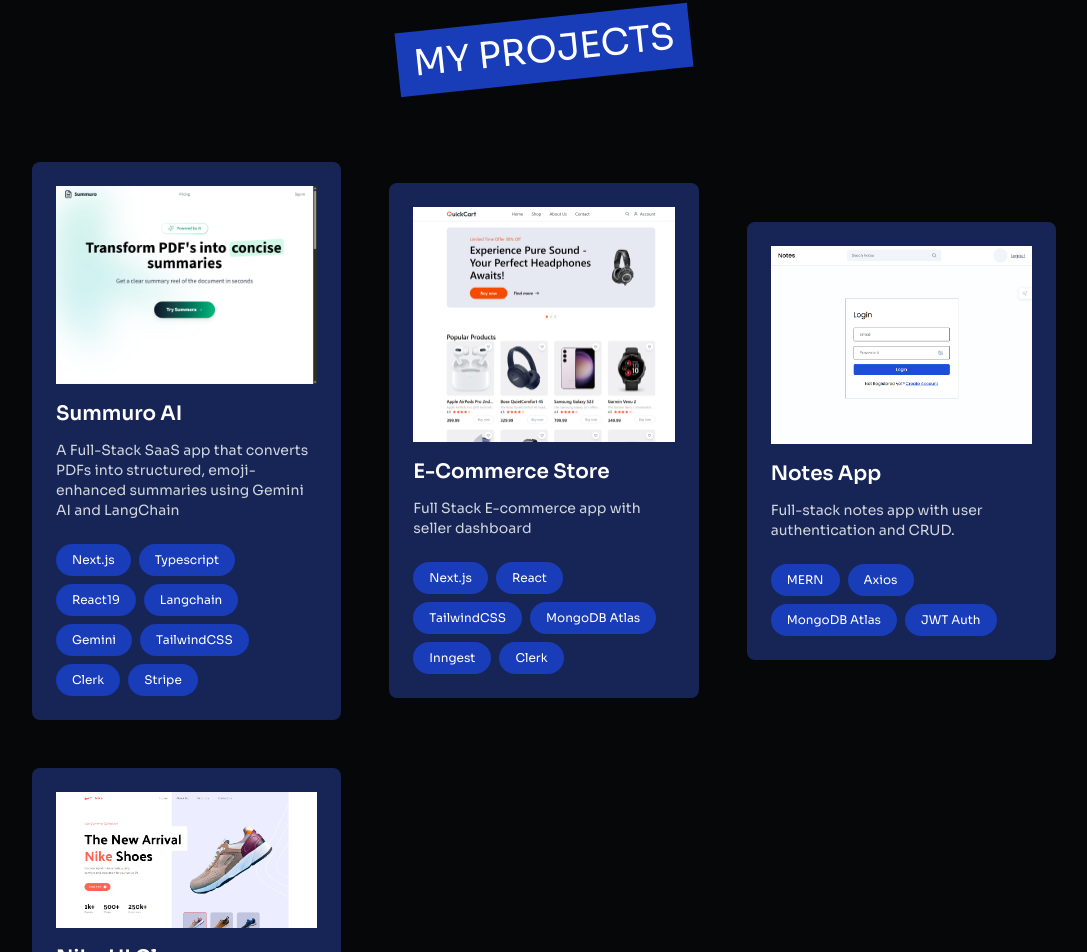
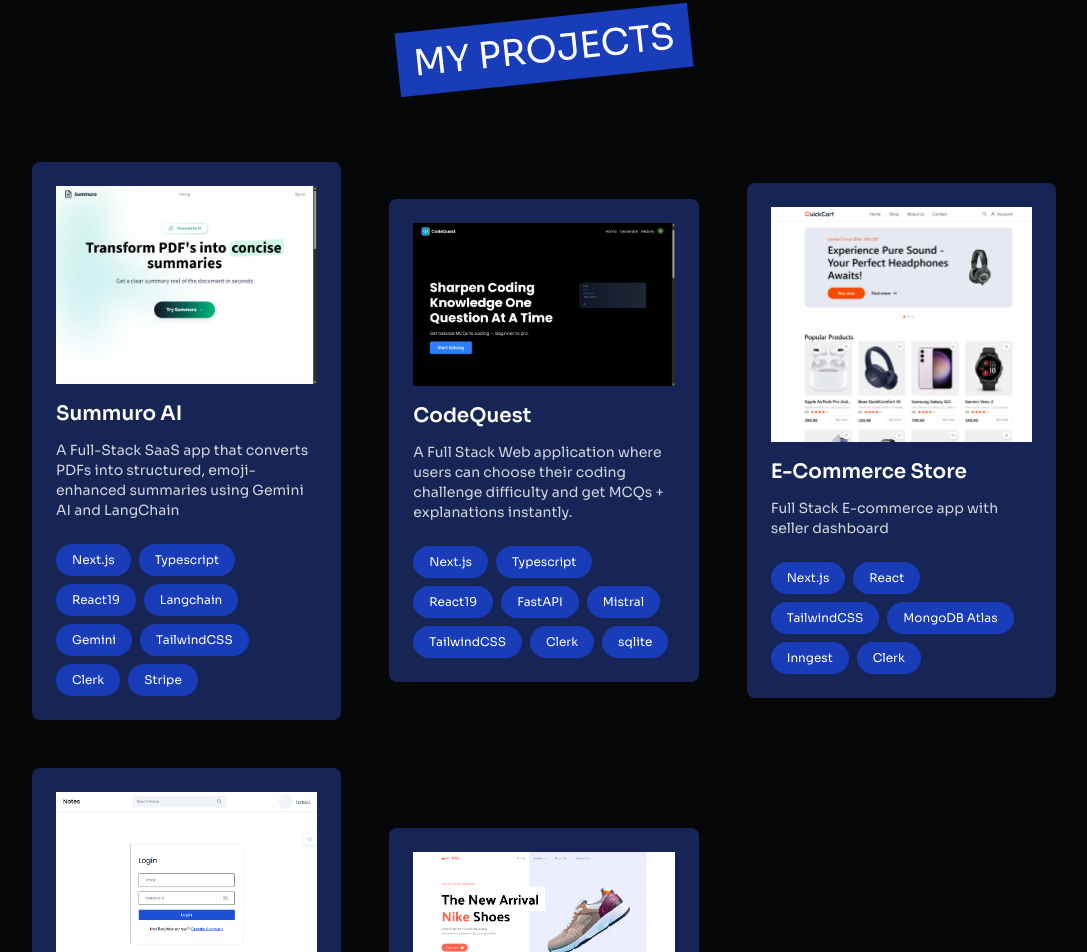
Before and after one commit to ShettyAryan/myportfolio, a Next.js app: page / in a window 1280 px wide. Shown: the part 2390-3342 px from the top of the page, without its empty margins (96-1183 px from the left). Built offline with nearby package versions, Linux system fonts and the light colour scheme.

Commit message:
Code Quest Added

```diff
--- a/Data/data.ts
+++ b/Data/data.ts
@@ -92,6 +92,24 @@
   },
   {
     id: 2,
+    image: "/images/codequest.png",
+    url: "https://code-quest-aryan.vercel.app/",
+    title: "CodeQuest",
+    description:
+      "A Full Stack Web application where users can choose their coding challenge difficulty and get MCQs + explanations instantly.",
+    techStack: [
+      "Next.js",
+      "Typescript",
+      "React19",
+      "FastAPI",
+      "Mistral",
+      "TailwindCSS",
+      "Clerk",
+      "sqlite",
+    ],
+  },
+  {
+    id: 3,
     image: "/images/ecom.png",
     url: "https://ecom-nine.vercel.app/",
     title: "E-Commerce Store",
@@ -106,7 +124,7 @@
     ],
   },
   {
-    id: 3,
+    id: 4,
     image: "/images/notesapp.png",
     url: "https://notesapp-ashy-five.vercel.app/",
     title: "Notes App",
@@ -114,7 +132,7 @@
     techStack: ["MERN", "Axios", "MongoDB Atlas", "JWT Auth"],
   },
   {
-    id: 4,
+    id: 5,
     image: "/images/nike.png",
     url: "https://serene-donut-234405.netlify.app",
     title: "Nike UI Clone",
```
Also changed, not shown: public/images/codequest.png (added).
